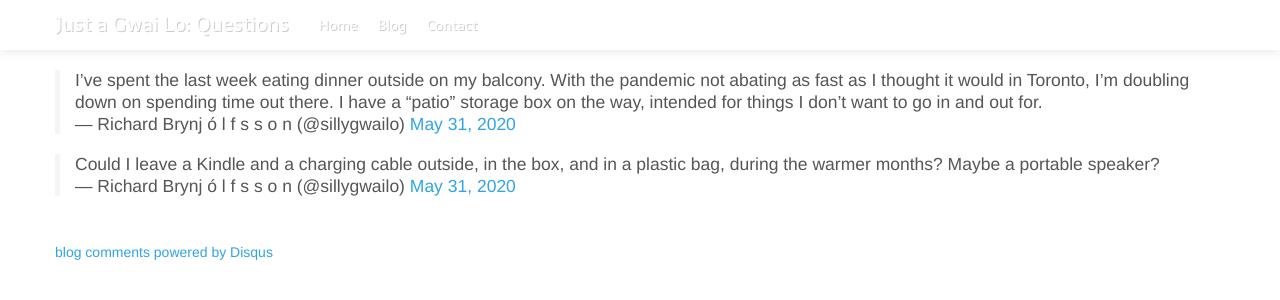
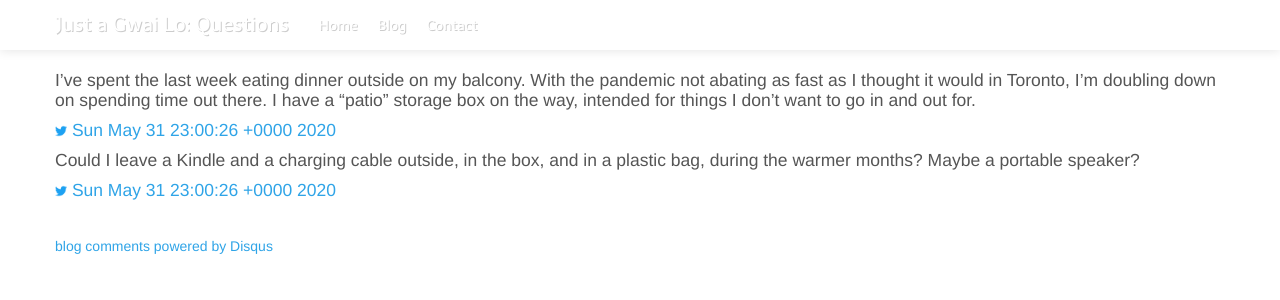
Before and after one commit to sillygwailo/questions.justagwailo.com, a Jekyll site: the page built from _posts/2020-05-31-storing-electronics-outside.md, in a window 1280 px wide. Shown: the top 300 px of the page. Built offline with Jekyll 4.4.1, drawn with Linux system fonts in a browser that asks for light colours; nearby versions of some CDN libraries; comment, search, counter and statistics services are not loaded.

Commit message:
Convert 5 more questions to straight Markdown.

```diff
--- a/_posts/2020-05-31-storing-electronics-outside.md
+++ b/_posts/2020-05-31-storing-electronics-outside.md
@@ -5,6 +5,10 @@ layout: post
 description: Could I leave a Kindle and a charging cable outside, in the box, and in a plastic bag, during the warmer months? Maybe a portable speaker?
 ---
 
-<blockquote class="twitter-tweet"><p lang="en" dir="ltr">I’ve spent the last week eating dinner outside on my balcony. With the pandemic not abating as fast as I thought it would in Toronto, I’m doubling down on spending time out there. I have a “patio” storage box on the way, intended for things I don’t want to go in and out for.</p>&mdash; Richard Brynj ó l f s s o n (@sillygwailo) <a href="https://twitter.com/sillygwailo/status/1267229477731479554?ref_src=twsrc%5Etfw">May 31, 2020</a></blockquote> <script async src="https://platform.twitter.com/widgets.js" charset="utf-8"></script>
+I’ve spent the last week eating dinner outside on my balcony. With the pandemic not abating as fast as I thought it would in Toronto, I’m doubling down on spending time out there. I have a “patio” storage box on the way, intended for things I don’t want to go in and out for.
 
-<blockquote class="twitter-tweet"><p lang="en" dir="ltr">Could I leave a Kindle and a charging cable outside, in the box, and in a plastic bag, during the warmer months? Maybe a portable speaker?</p>&mdash; Richard Brynj ó l f s s o n (@sillygwailo) <a href="https://twitter.com/sillygwailo/status/1267229480629788672?ref_src=twsrc%5Etfw">May 31, 2020</a></blockquote> <script async src="https://platform.twitter.com/widgets.js" charset="utf-8"></script>
+<img src="/images/twitter.png" width="12" /> [Sun May 31 23:00:26 +0000 2020](https://twitter.com/sillygwailo/status/1267229477731479554)
+
+Could I leave a Kindle and a charging cable outside, in the box, and in a plastic bag, during the warmer months? Maybe a portable speaker?
+
+<img src="/images/twitter.png" width="12" /> [Sun May 31 23:00:26 +0000 2020](https://twitter.com/sillygwailo/status/1267229480629788672)
```
Also changed, not shown: _posts/2018-09-25-apple-watch-with-no-face.md (+3 -1 lines), _posts/2020-08-15-physical-trainer-connection-service.md (+3 -1 lines), _posts/2020-10-10-electric-kettle-recycling.md (+3 -1 lines), _posts/2021-01-05-applanner-for-canada.md (+3 -1 lines).
